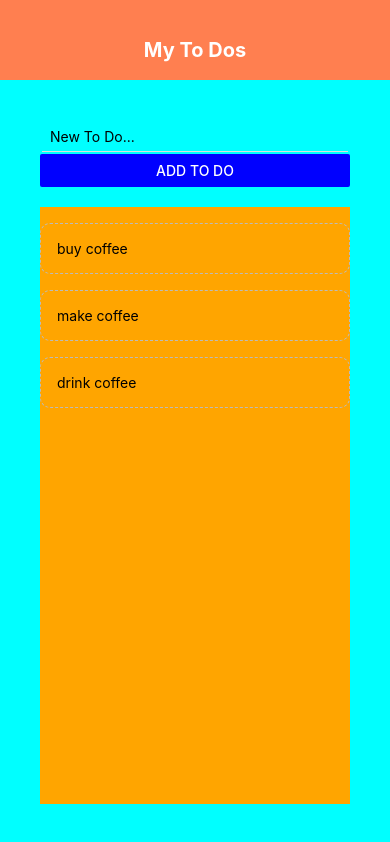
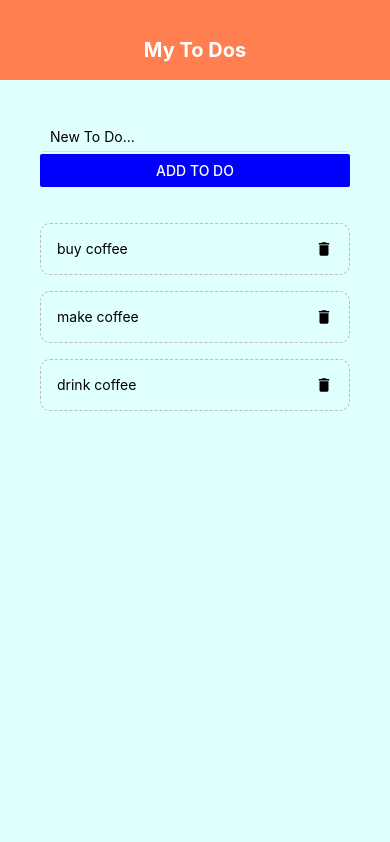
Before and after one commit to CAM603/react-native-practice, a React Native app: screen / in a window 390 px wide. Built offline with nearby package versions, Linux system fonts and the light colour scheme.

Commit message:
ADD icons

```diff
--- a/App.js
+++ b/App.js
@@ -24,7 +24,7 @@
   }
 
   const addTodo = (todo) => {
-    if(todo.length > 3) {
+    if(todo.length > 2) {
       setTodos((todos) => {
         return [...todos, { text: todo, key: (todos.length + 1).toString() }]
       })
@@ -65,11 +65,11 @@
   content: {
     flex: 1,
     padding: 40,
-    backgroundColor: 'cyan'
+    backgroundColor: '#E0FFFF'
   },
   list: {
     flex: 1,
     marginTop: 20,
-    backgroundColor: 'orange'
+
   }
 });
--- a/components/TodoItem.js
+++ b/components/TodoItem.js
@@ -1,16 +1,22 @@
 import React from 'react';
-import { StyleSheet, Text, TouchableOpacity } from 'react-native';
+import { StyleSheet, View, Text, TouchableOpacity } from 'react-native';
+import { MaterialIcons } from '@expo/vector-icons';
 
 export default function TodoItem({item, pressHandler}) {
     return (
         <TouchableOpacity onPress={() => pressHandler(item.key)}>
-            <Text style={styles.item}>{item.text}</Text>
+            <View style={styles.item}>
+                <Text>{item.text}</Text>
+                <MaterialIcons name='delete' size={18} color='black'/>
+            </View>
         </TouchableOpacity>
     )
 }
 
 const styles = StyleSheet.create({
     item: {
+        flexDirection: 'row',
+        justifyContent: 'space-between',
         padding: 16,
         marginTop: 16,
         borderColor: '#bbb',
```
